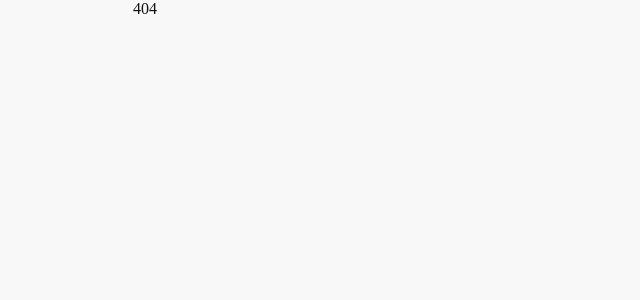
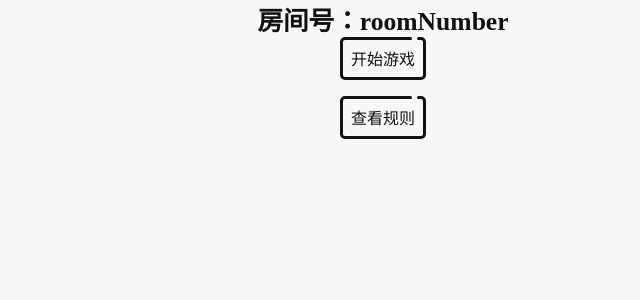
Before and after one commit to xiong35/we-are-wolfs, a React (Vite) app in the folder packages/frontend/: page /waitRoom in a window 1280 px wide. Shown: the top 300 px of the page, without its empty margins (257-897 px from the left). Built offline with nearby package versions, Linux system fonts and the light colour scheme.

Commit message:
feat(fe): 大致完成了 wait room

```diff
--- a/packages/frontend/src/components/Btn/index.tsx
+++ b/packages/frontend/src/components/Btn/index.tsx
@@ -7,11 +7,21 @@ export type IBtnProps = {
   children: React.ReactNode;
   disabled?: boolean;
   onClick?: () => void;
-};
+} & React.HTMLAttributes<HTMLDivElement>;
 
-export const Btn: FC<IBtnProps> = ({ children, disabled, onClick }) => {
+export const Btn: FC<IBtnProps> = ({
+  children,
+  disabled,
+  onClick,
+  className,
+  ...rest
+}) => {
   return (
-    <UseBorder onClick={onClick} className={classNames("w-btn", { disabled })}>
+    <UseBorder
+      onClick={onClick}
+      className={classNames("w-btn", { disabled }, className)}
+      {...rest}
+    >
       {children}
     </UseBorder>
   );
--- /dev/null
+++ b/packages/frontend/src/pages/WaitRoom/index.module.less
@@ -0,0 +1,20 @@
+.w-wait_room {
+  #w-qr-code {
+    margin: 5vh auto;
+    width: min-content;
+  }
+
+  .room_number {
+    font-weight: bold;
+    font-size: 1.6rem;
+    text-align: center;
+  }
+
+  .actions {
+    display: flex;
+    align-items: center;
+    flex-direction: column;
+    gap: 1rem;
+  }
+
+}
--- /dev/null
+++ b/packages/frontend/src/pages/WaitRoom/index.tsx
@@ -0,0 +1,33 @@
+import styles from "./index.module.less";
+import { FC } from "react";
+import { Btn } from "../../components/Btn";
+import { showDialog } from "../../signals/dialog";
+
+export type IWaitRoomProps = {};
+
+const WaitRoom: FC<IWaitRoomProps> = (props) => {
+  return (
+    <div className={styles["w-wait_room"]}>
+      {/* <RoomPlayerList :playerList="playerList"></RoomPlayerList> */}
+      <div className={styles["room_number"]}>房间号：{"roomNumber"}</div>
+
+      <div id="w-qr-code"></div>
+
+      <div className={styles["actions"]}>
+        <Btn
+          onClick={() => "gameBegin"}
+          // v-if="self.index === 1"
+          className="wait-btn"
+          // :disabled="!canBegin"
+        >
+          开始游戏
+        </Btn>
+        <Btn className="wait-btn" onClick={() => showDialog("暂未实现")}>
+          查看规则
+        </Btn>
+      </div>
+    </div>
+  );
+};
+
+export default WaitRoom;
--- a/packages/frontend/src/router/index.tsx
+++ b/packages/frontend/src/router/index.tsx
@@ -4,6 +4,7 @@ import { createBrowserRouter, RouterProvider } from "react-router-dom";
 const Home = loadable(() => import("../pages/Home"));
 const CreateRoom = loadable(() => import("../pages/CreateRoom"));
 const JoinRoom = loadable(() => import("../pages/JoinRoom"));
+const WaitRoom = loadable(() => import("../pages/WaitRoom"));
 const NoMatch = loadable(() => import("../pages/NoMatch"));
 
 export const router = createBrowserRouter([
@@ -20,6 +21,10 @@ export const router = createBrowserRouter([
     element: <JoinRoom />,
   },
   {
+    path: "/waitRoom",
+    element: <WaitRoom />,
+  },
+  {
     path: "*",
     element: <NoMatch />,
   },
```
